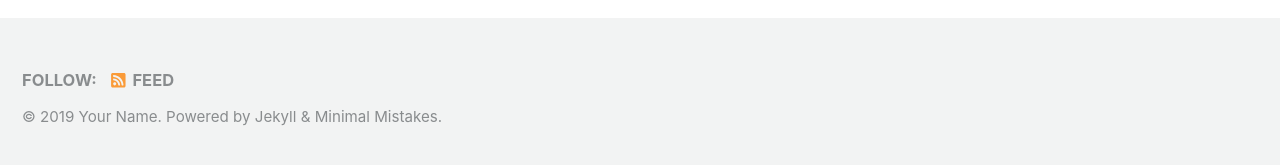
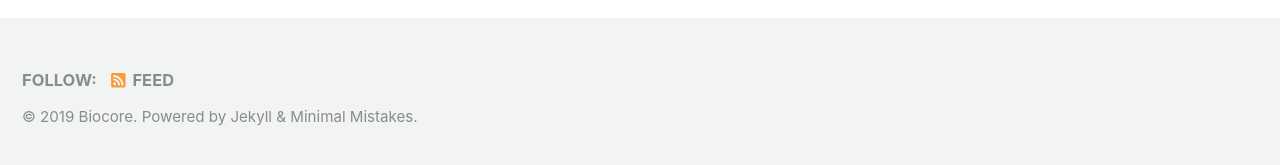
Before and after one commit to biocorecrg/RNAseq_course_2019, a Jekyll site: the page built from docs/index.html, in a window 1280 px wide and 900 px high, scrolled down 222 px. Shown: the part 727-892 px from the top of the window. Built offline with Jekyll 4.4.1, drawn with Linux system fonts in a browser that asks for light colours; cached includes are drawn as plain includes; nearby versions of some CDN libraries; the list of posts is cut into pages by our own code; some of the changed text lies outside the part shown.

Commit message:
Update _config.yml

```diff
--- a/docs/_config.yml
+++ b/docs/_config.yml
@@ -16,11 +16,11 @@ minimal_mistakes_skin    : "default" # "air", "aqua", "contrast", "dark", "dirt"
 
 # Site Settings
 locale                   : "en-US"
-title                    : "Site Title"
-title_separator          : "-"
-name                     : "Your Name"
-description              : "An amazing website."
-url                      : # the base hostname & protocol for your site e.g. "https://mmistakes.github.io"
+title                    : "RNA-seq course 2019"
+title_separator          : " "
+name                     : "Biocore"
+description              : "Description"
+url                      : "https://biocorecrg.github.io/RNAseq_course_2019/"
 baseurl                  : # the subpath of your site, e.g. "/blog"
 repository               : # GitHub username/repo-name e.g. "mmistakes/minimal-mistakes"
 teaser                   : # path of fallback teaser image, e.g. "/assets/images/500x300.png"
```
